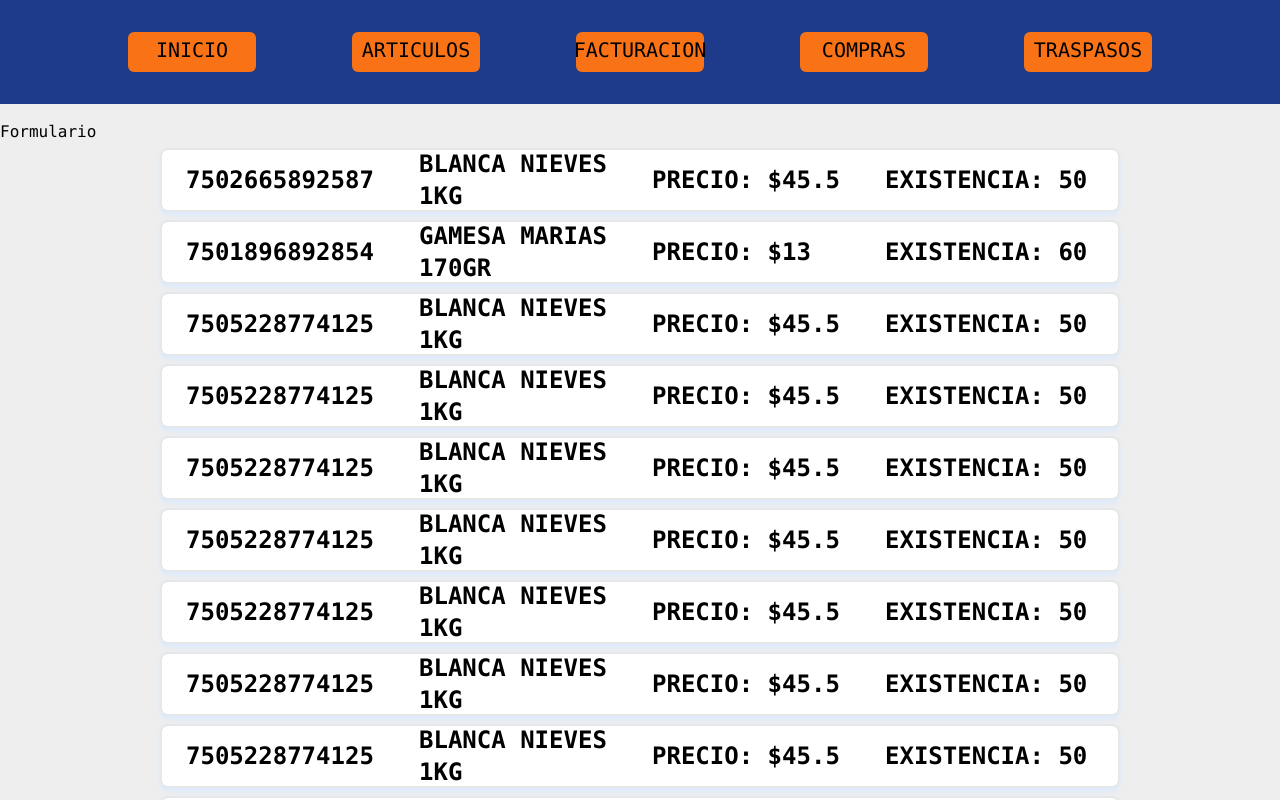
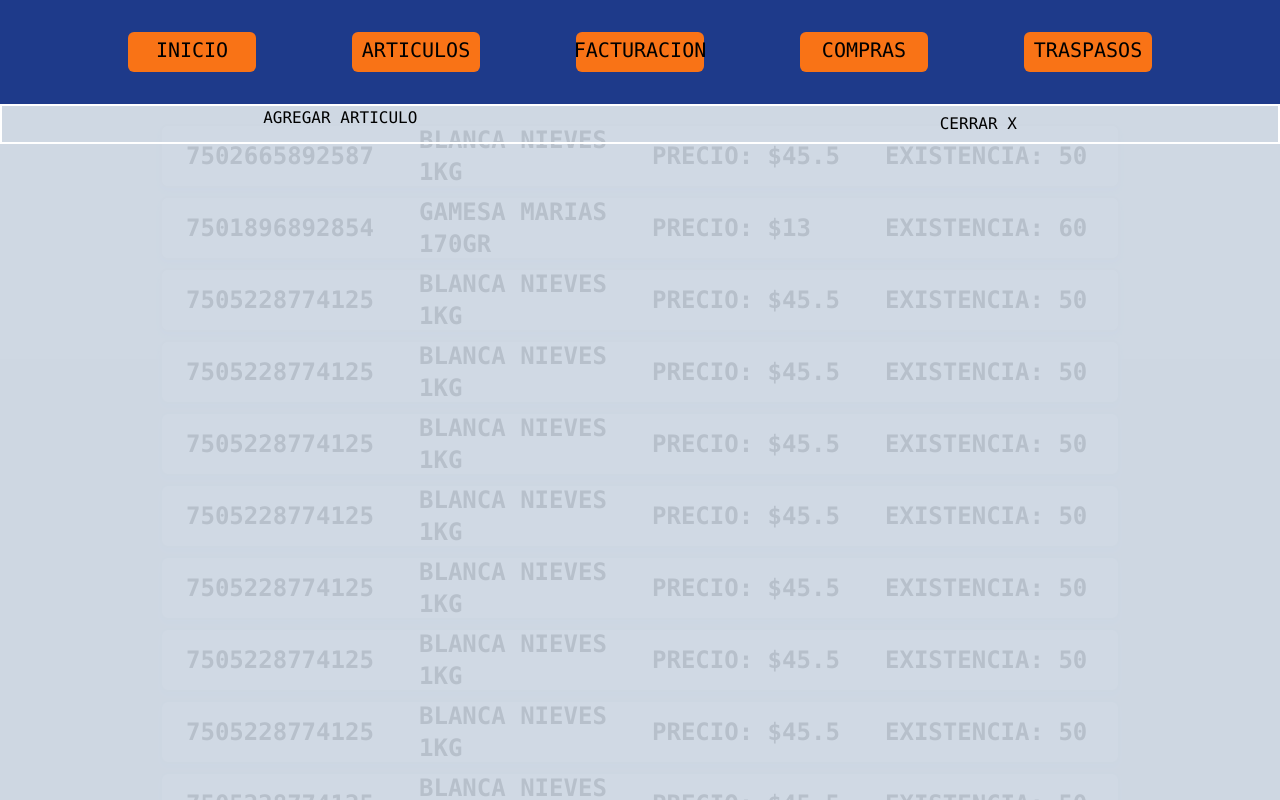
Before and after one commit to DavidRomeroC/punto-de-venta-admin, a Next.js app: page /articulos in a window 1280 px wide. Both pictures are taken after a click on the button "AGREGAR ARTICULO +". Shown: the top 800 px of the page. Built offline with nearby package versions, Linux system fonts and the light colour scheme; data requests are answered from the project's data file.

Commit message:
actualizando modal

```diff
--- a/src/components/AgregarArticulo.tsx
+++ b/src/components/AgregarArticulo.tsx
@@ -22,7 +22,15 @@
             {
                 modalAdd
                     ?
-                    <div> Formulario  </div>
+                    <div className="fixed w-screen h-screen bg-slate-300 z-0 bg-opacity-90 -translate-y-4 " >
+                        <div className="border-2 border-white w-full h-10 flex justify-around" >
+                            <div>AGREGAR ARTICULO</div>
+                            <button onClick={handleShow} className="" >CERRAR X</button>
+                        </div>
+
+                    </div>
+                    // <div className="self-center w-9/12 border-2 border-black h-[720px] fixed z-0 bg- rounded-3xl">
+                    // </div>
                     :
                     <div className="w-9/12 flex self-center justify-around h-24 ">
                         <button
```
